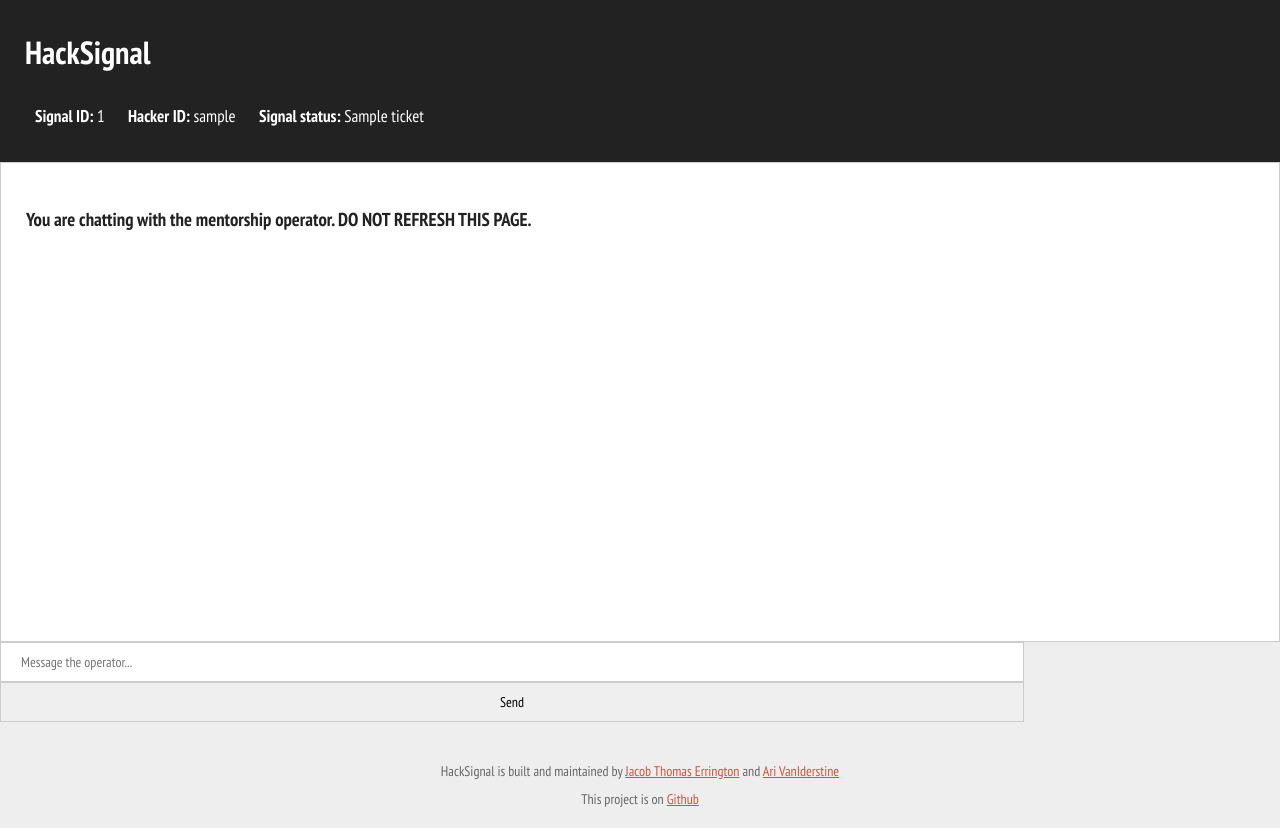
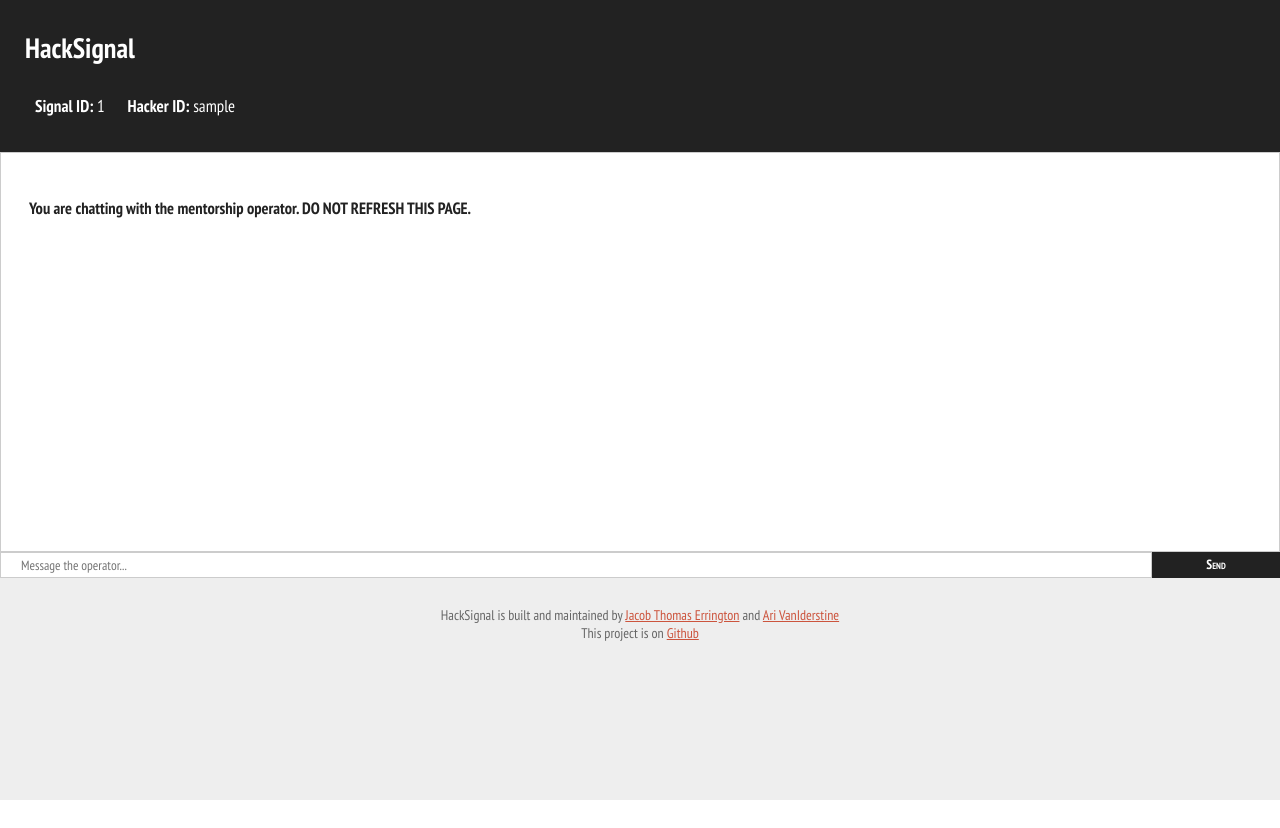
Before and after one commit to tsani/hacksignal, a Flask app: template app/templates/chat.html in a window 1280 px wide. After the commit the page ends 800 px from the top, so only its background shows below. Run offline with Flask 2, Linux system fonts and the light colour scheme; the template is opened without the code that fills it: most values are stand-ins (such as "Sample title", 1, 10 or a date in 2020); parts of the project's set-up code (start-up, migrations or seed data) failed here and were passed over; some libraries are stand-ins or nearby versions.

Commit message:
finish chat feature, implement ticketstatus on adminside with

```diff
--- a/app/api.py
+++ b/app/api.py
@@ -60,6 +60,12 @@ def modify_ticket(ticket_id):
                 "status": "failed",
                 "message": "could not update ticket status: " + str(e)
             })
+        else:
+            for r in [str(ticket_id), '__admin__']:
+                socketio.emit('update ticket', {
+                    'ticketId': ticket_id,
+                    'ticketStatusName': request_data['ticketStatusName']
+                }, room=r, namespace='/chat');
 
     if 'ticketMentorData' in request_data:
         did_something = True
--- a/app/static/javascripts/chat.js
+++ b/app/static/javascripts/chat.js
@@ -1,29 +1,49 @@
+var socket = io.connect('/chat');
+
 $(document).ready(function(){
-    var socket = io.connect(
-        'http://' + document.domain + ':' + location.port + '/chat');
-
     socket.emit('auth', {
         username: token // a global variable provided by chat.html
     });
+});
+
+function scrollToBottom() {
+    var box    = $('.chatlog');
+    var height = box[0].scrollHeight;
+    box.scrollTop(height);
+}
+
+function sendChatMessage() {
+    socket.emit('chat message', {
+        sender: token,
+        data: $('#msg-content').val()
+    });
+    return false;
+}
 
 socket.on('server message', function(msg) {
-        $('#chatlog').append(
+    $('.chatlog').append(
         '<p class="server-message"><span class="label-bold">Mr. Web Server: </span>' + msg.data + '</p>');
 });
 
 socket.on('chat message', function(msg) {
-        $('#chatlog').append(
+    $('.chatlog').append(
         '<p class="message"><span class="label-bold">' +
-            msg.sender +
-            ':</span> ' +
+        'You:</span> ' +
         msg.data +
         '</p>'
     );
+
+    // if we got the bounce-back from our own message, then our message was
+    // sent successfully and we can clear the chatbox.
+    if(msg.sender === token) {
+        $('#msg-content').val('');
+    }
+
     scrollToBottom();
 });
 
 socket.on('admin message', function(msg) {
-        $('#chatlog').append(
+    $('.chatlog').append(
         '<p class="admin-message"><span class="label-bold">' +
         msg.sender +
         ':</span> ' +
@@ -32,23 +52,3 @@ $(document).ready(function(){
     );
     scrollToBottom();
 });
-
-    console.log('registered socket event handler');
-
-    $('#chatinput').submit(function(event) {
-        socket.emit('chat message', {
-            sender: token,
-            data: $('#msg-content').val()
-        });
-        $("#msg-content").val("");
-        return false;
-    });
-
-    console.log('registered click event handler');
-});
-
-function scrollToBottom() {
-    var box    = $('#chatlog');
-    var height = box[0].scrollHeight;
-    box.scrollTop(height);
-}
--- a/app/static/stylesheets/style.css
+++ b/app/static/stylesheets/style.css
@@ -11,6 +11,7 @@ body {
     font-family: PT Sans Narrow, sans-serif;
     color: #222;
     overflow-x: hidden;
+    font-size: 14px;
 }
 
 p {
@@ -127,40 +128,47 @@ label input {
 
 /* chat */
 
-#chatlog {
+.chatlog {
 	background-color: white;
-	height: 60vh;
 	border: 1px solid #ccc;
-	padding: 25px;
+	padding: 2em;
 	overflow-y: auto;
+    min-height: 6em;
+    max-height: 50vh;
 }
 
-#chatinput {
-	margin-bottom: 40px;
+.bigchatlog {
+	height: 60vh;
 }
 
-#chatinput input {
-	width: 80%;
-	height: 40px;
-	font-size: 14px;
+.chatinput {
+	margin-bottom: 2em;
+    display: flex;
+    flex-flow: row nowrap;
+    justify-content: center;
+    align-item: center;
+}
+
+.chatinput input[type='text'] {
+	width: 90%;
+    line-height: 1.85em;
 	font-family: PT Sans Narrow;
 	padding: 0 20px;
     border: 1px solid #ccc;
 }
 
-#chatinput button {
-	height: 39px;
+.chatinput input[type='submit'] {
+    line-height: 1.85em;
 	cursor: pointer;
-	font-size: 14px;
 	font-family: PT Sans Narrow;
 	font-weight: bold;
-	text-transform: uppercase;
-	padding: 0 40px;
+	font-variant: small-caps;
+	padding: 0 2em;
 	background-color: #222;
-	/*background-color: white;*/
 	box-shadow: none;
 	border: none;
 	color: white;
+    width: 10%;
 }
 
 @media screen and (max-width: 610px) {
@@ -218,5 +226,5 @@ label input {
 }
 
 .label-bold {
-	font-weight: 800;
+	font-weight: bold;
 }
--- a/app/templates/chat.html
+++ b/app/templates/chat.html
@@ -15,18 +15,18 @@
 		<li><span class="label-bold">Signal content: </span>
         <span id='ticket-contents'></span>
         </li>
-        #}
 		<li><span class="label-bold">Signal status: </span>
         <span id='ticket-status'> {{ ticket.ticketStatusName }} </span>
         </li>
+        #}
 	</ul>
 </div>
-<div id="chatlog">
+<div class="chatlog bigchatlog">
 	<h3>You are chatting with the mentorship operator. DO NOT REFRESH THIS PAGE.</h3>
 </div>
-<form id="chatinput">
+<form class="chatinput" onsubmit='return sendChatMessage();'>
 	<input id="msg-content" placeholder="Message the operator..." type="text"></input>
-	<input id="submit-button" type='submit' onclick='false' value='Send'>
+	<input id="submit-button" type='submit' value='Send'>
 </form>
 <script type="text/javascript" src="/static/javascripts/chat.js"></script>
 {% endblock %}
--- a/app/templates/help.html
+++ b/app/templates/help.html
@@ -5,7 +5,7 @@
 <div class="header">
 <h1>HackSignal</h1>
 
-<p>Send out hack signal and our operator will connect you with a dedicated mentor! For bugs and emergencies: <a href="mailto:ari@mchacks.io">ari@mchacks.io</a></p>
+<p>Send out a hack signal and our operator will connect you with a dedicated mentor!</p>
 </div>
 
 <div id="main-form">
--- a/app/templates/layout.html
+++ b/app/templates/layout.html
@@ -21,7 +21,14 @@
 {% block contents %}
 
 {% endblock %}
-<p class="bragging">HackSignal is built and maintained by <a href='http://github.com/djeik'>Jacob Thomas Errington</a> and <a href='http://github.com/arirawr'>Ari VanIderstine</a></p>
-<p class="bragging">This project is on <a href="http://github.com/djeik/mchacks-mentorship">Github</a></p>
+<p class="bragging">
+HackSignal is built and maintained by
+<a href='http://github.com/djeik'>Jacob Thomas Errington</a>
+and
+<a href='http://github.com/arirawr'>Ari VanIderstine</a>
+<br>
+This project is on
+<a href="http://github.com/djeik/mchacks-mentorship">Github</a>
+</p>
 </body>
 </html>
```
Also changed, not shown: app/chat.py (+10 -3 lines), app/static/javascripts/adminchat.js (+87 -1 lines), app/templates/tickets_admin.html (+22 -16 lines). Lines whose indentation alone changed are shown as unchanged.
